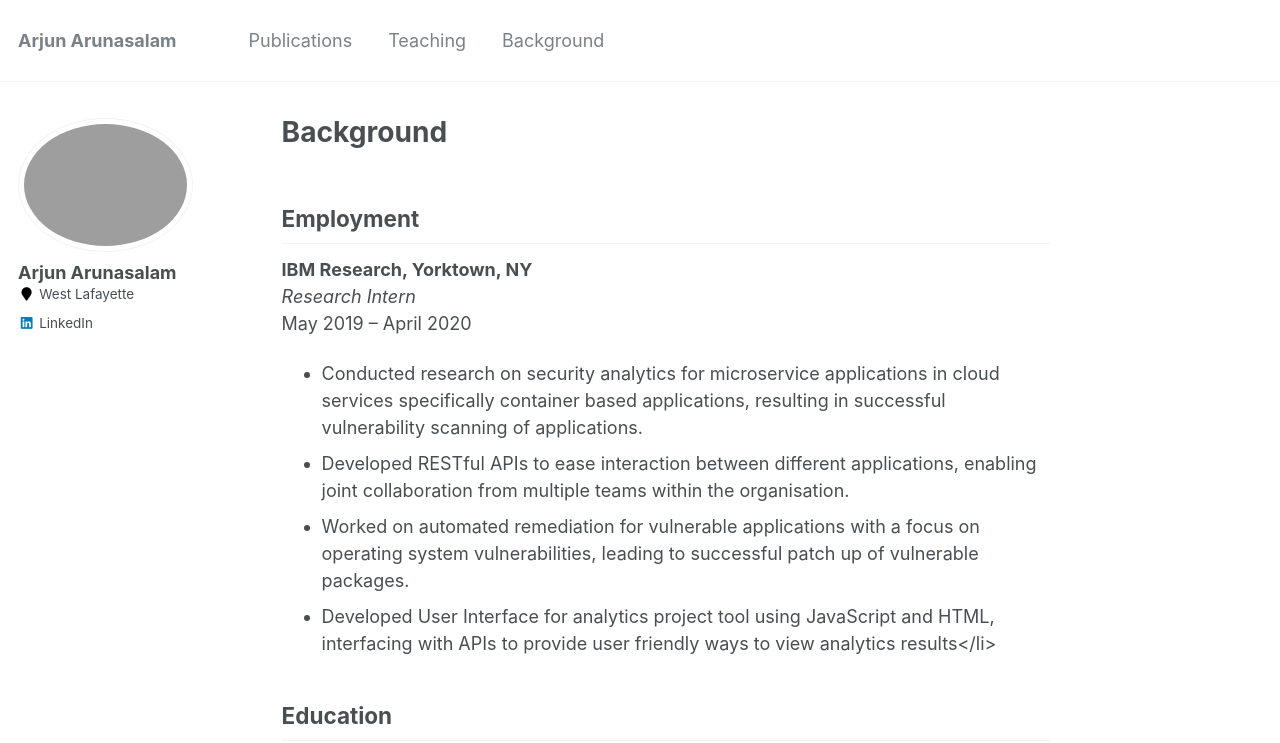
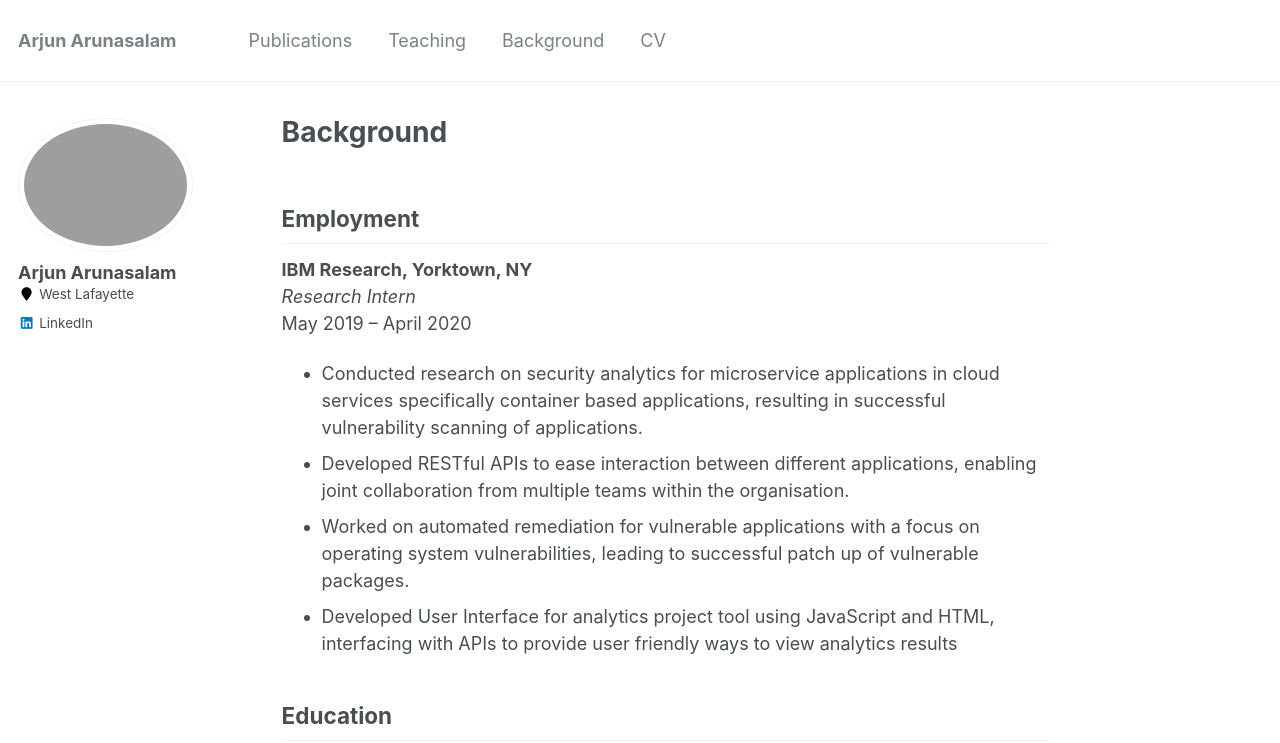
Before and after one commit to arjunarunasalam/arjunarunasalam.github.io, a Jekyll site: the page built from _pages/experience.md, in a window 1280 px wide. Shown: the top 743 px of the page. Built offline with Jekyll 4.4.1, drawn with Linux system fonts in a browser that asks for light colours.

```diff
--- a/_data/navigation.yml
+++ b/_data/navigation.yml
@@ -20,3 +20,6 @@ main:
 
   - title: "Background"
     url: /experience/
+
+  - title: "CV"
+    url: /files/arjun_resume.pdf
--- a/_pages/experience.md
+++ b/_pages/experience.md
@@ -14,7 +14,7 @@ May 2019 – April 2020
 - Conducted research on security analytics for microservice applications in cloud services specifically container based applications, resulting in successful vulnerability scanning of applications.
 - Developed RESTful APIs to ease interaction between different applications, enabling joint collaboration from multiple teams within the organisation.
 - Worked on automated remediation for vulnerable applications with a focus on operating system vulnerabilities, leading to successful patch up of vulnerable packages.
-- Developed User Interface for analytics project tool using JavaScript and HTML, interfacing with APIs to provide user friendly ways to view analytics results</li>
+- Developed User Interface for analytics project tool using JavaScript and HTML, interfacing with APIs to provide user friendly ways to view analytics results
 
 Education
 -----------
```
Also changed, not shown: _pages/about.md (+1 -1 lines), 1 other file.
